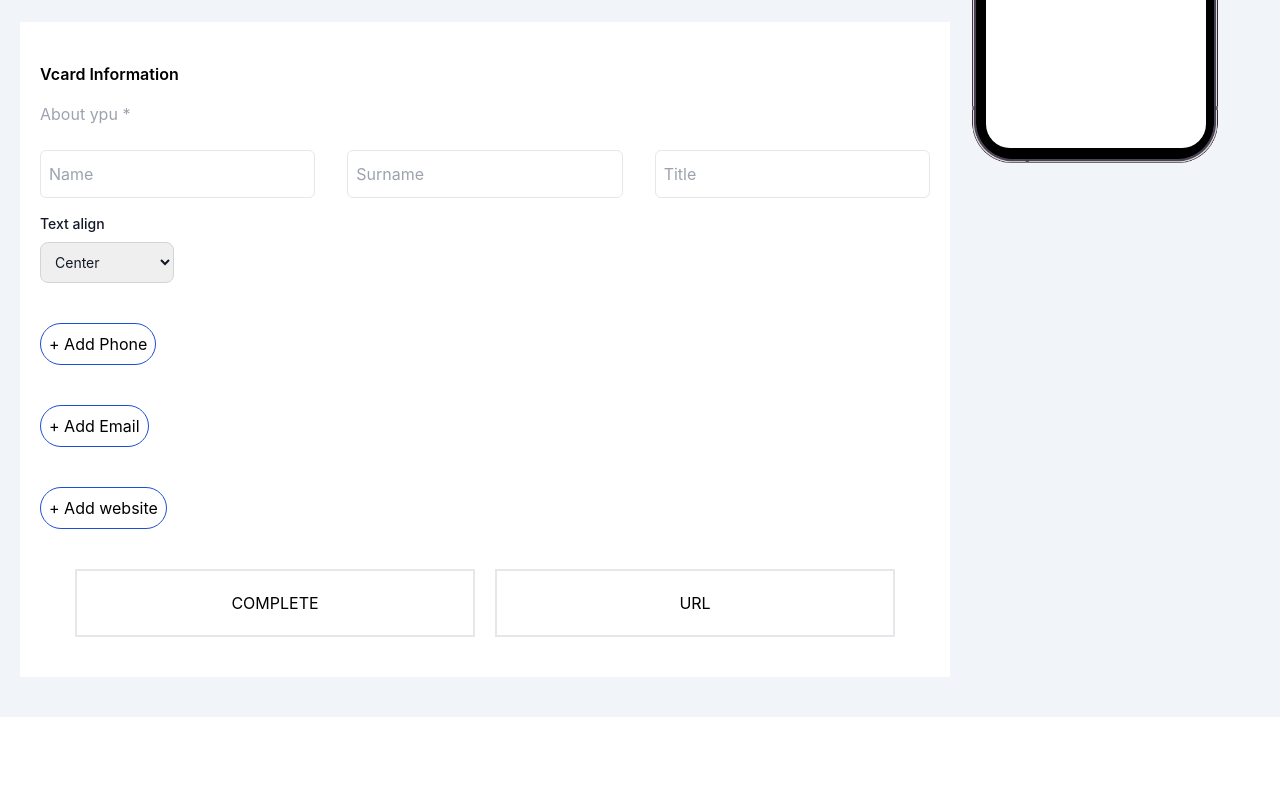
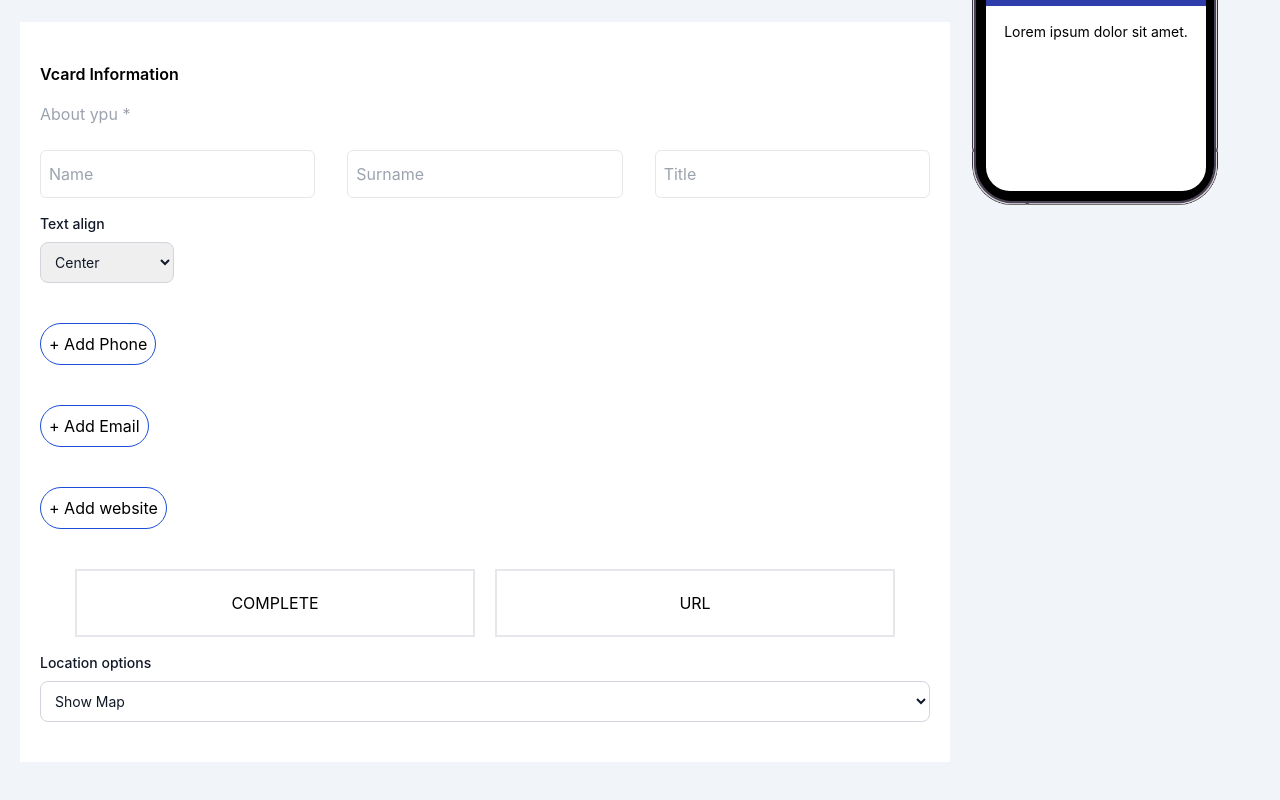
Before and after one commit to shohan-ch/qr-scanner, a React (Create React App) app: page / in a window 1280 px wide. Shown: the part 894-1694 px from the top of the page. Before the commit the page ends 1611 px from the top, so only its background shows below. Built offline with nearby package versions, Linux system fonts and the light colour scheme.

Commit message:
select option writeen for location

```diff
--- a/src/components/Location/LocationInputContainer.jsx
+++ b/src/components/Location/LocationInputContainer.jsx
@@ -1,4 +1,5 @@
 import ButtonRadio from "../Forms/ButtonRadio";
+import SelectField from "../Forms/SelectField";
 
 const LocationInputContainer = () => {
   const buttonRadioValues = ["complete", "url"];
@@ -17,6 +18,14 @@ const LocationInputContainer = () => {
             />
           ))}
       </div>
+
+      <SelectField
+        values={["show map", "hide link", "show link"]}
+        handleChange={(e) => console.log(e.target.value)}
+        label="Location options"
+        className="bg-white"
+        name="mapShowOption"
+      />
     </>
   );
 };
```
